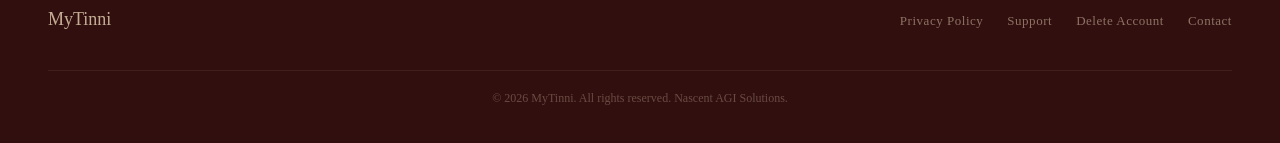
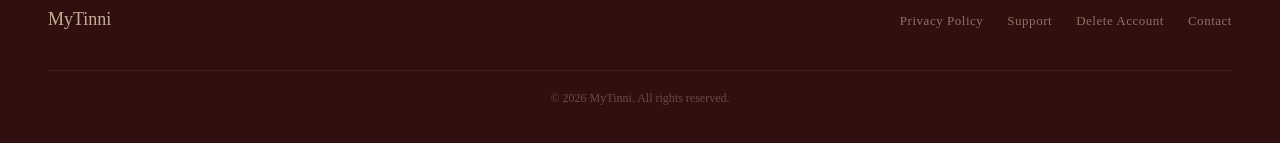
Before and after one commit to MyTinniDev/Website, a React (Vite) app: page / in a window 1280 px wide. Shown: the part 3782-3925 px from the top of the page. Built offline with nearby package versions, Linux system fonts and the light colour scheme; no server answers; a web font is replaced by a local one.

Commit message:
Update Index.tsx

```diff
--- a/src/pages/Index.tsx
+++ b/src/pages/Index.tsx
@@ -678,7 +678,7 @@ export default function Index() {
           <li><a href="/delete-account">Delete Account</a></li>
           <li><a href="mailto:hello@hello.mytinni.com">Contact</a></li>
         </ul>
-        <p className="footer-copy">© {new Date().getFullYear()} MyTinni. All rights reserved. Nascent AGI Solutions.</p>
+        <p className="footer-copy">© {new Date().getFullYear()} MyTinni. All rights reserved.</p>
       </footer>
     </>
   );
```
